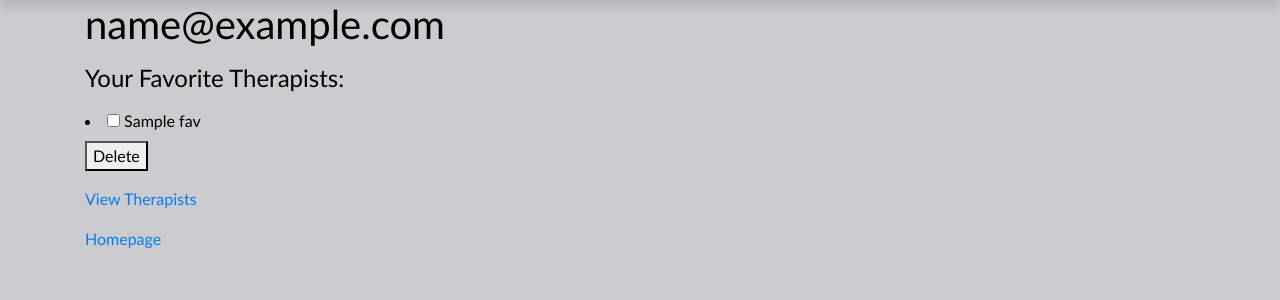
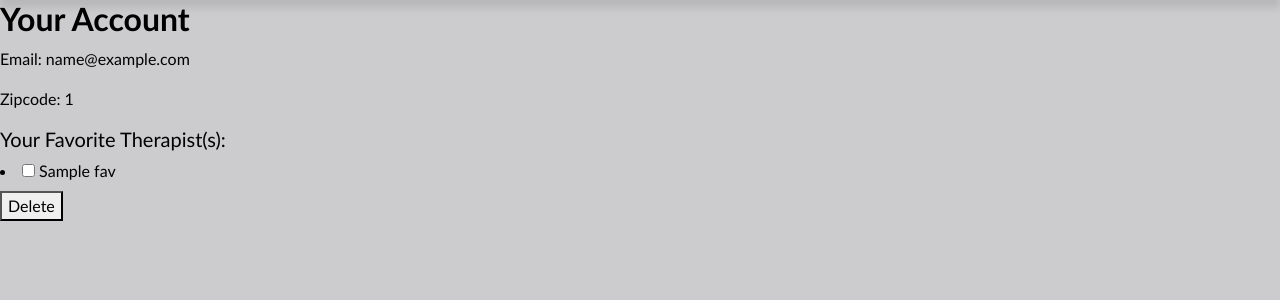
Before and after one commit to cvang1231/hmong-mentalhealth-today, a Flask app: template templates/user_details.html in a window 1280 px wide. Shown: the part 120-420 px from the top of the page. Run offline with Flask 2, Linux system fonts and the light colour scheme; tables that the repository leaves empty hold one stand-in row (values such as "Sample post"); the template is opened without the code that fills it: values that come from a table or form of the project are taken from there, most other values are stand-ins (such as "Sample title", 1, 10 or a date in 2020); some libraries are stand-ins or nearby versions.

Commit message:
Added profile-card class as main formatting.

```diff
--- a/templates/user_details.html
+++ b/templates/user_details.html
@@ -3,7 +3,45 @@
 
 {% block body %}
 
-<div class="container">
+<div class="profile-card">
+    <div class="account-title">
+        <h2><b>Your Account</b></h2>
+    </div>
+    <div class="main-container">
+        <p>Email: {{ user.email }}</p>
+        <p>
+            Zipcode: {{ user.zipcode }}
+        </p>
+    </div>
+</div>
+<div class="profile-card">
+    <div class="fav-list">
+        <h5>Your Favorite Therapist(s):</h5>
+    </div>
+    <div class="main-container">
+        {% if list_favs != "List is empty." %}
+            {% for fav in list_favs %}
+            <div class="fav-list">
+                <form action="/delete_favorite" id="list-favs" method="POST">
+                    <li>
+                        <input type="checkbox" name="therapist" id="therapist_name">
+                        <label>{{ fav }}</label>
+                    </li>
+                </form>
+                <button type="submit">Delete</button>
+            </div>
+            {% endfor %}
+        {% endif %}
+
+        {% if list_favs == "List is empty." %}
+            <div class="empty-list">
+                <p><b>(List is empty.)</b></p>
+            </div>
+        {% endif %}
+    </div>
+</div>
+
+<!--<div class="container">
     <div class="row">
         <div class="col">
 
@@ -24,14 +62,11 @@
                     </p>
             </form>
 
-            <p><a href='/therapists'>View Therapists</a></p>
-            <a href='/'>Homepage</a>
-
 
 
 
         </div>
     </div>
-</div>
+</div>-->
 
 {% endblock %}
```
